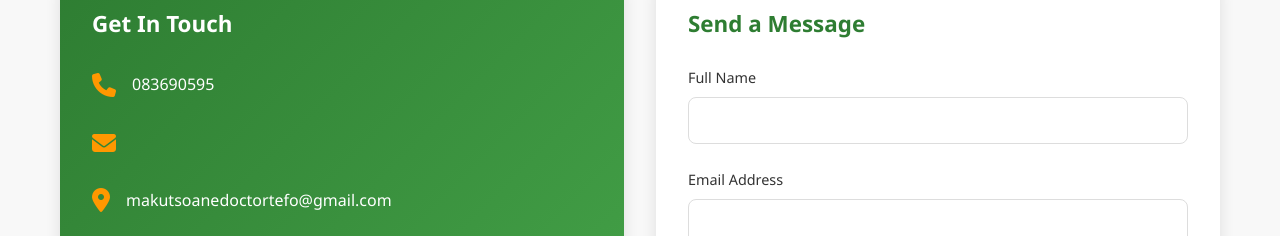
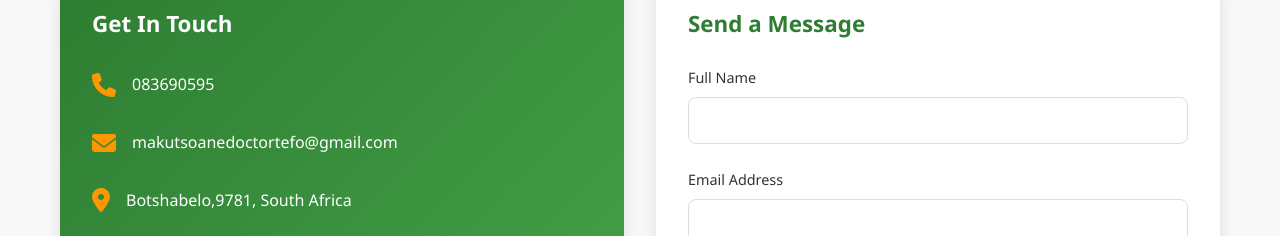
Before and after one commit to williamleshoro/Dr-Tefo, a plain HTML site: page index.html in a window 1280 px wide. Shown: the part 2500-2736 px from the top of the page. Drawn offline with Linux system fonts and the light colour scheme.

Commit message:
Update index.html

```diff
--- a/index.html
+++ b/index.html
@@ -739,11 +739,11 @@
                     </div>
                     <div class="contact-detail">
                         <span class="contact-icon"><i class="fas fa-envelope"></i></span>
-                        <span></span>
+                        <span>makutsoanedoctortefo@gmail.com</span>
                     </div>
                     <div class="contact-detail">
                         <span class="contact-icon"><i class="fas fa-map-marker-alt"></i></span>
-                        <span>makutsoanedoctortefo@gmail.com</span>
+                        <span>Botshabelo,9781, South Africa</span>
                     </div>
                     <div class="contact-detail">
                         <span class="contact-icon"><i class="fas fa-clock"></i></span>
```
